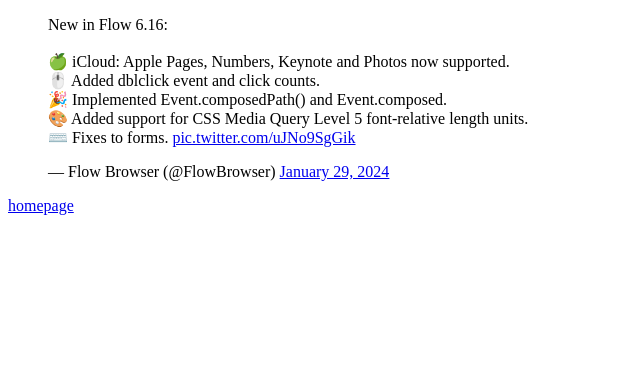
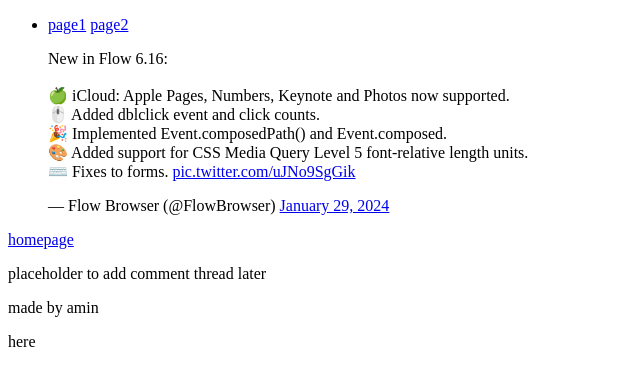
Before and after one commit to aminelbaladri/My_First_Portfolio, a plain HTML site: page html_basic/tweets.html in a window 1280 px wide. Shown: the whole page, without its empty margins (0-640 px from the left). Drawn offline with Linux system fonts and the light colour scheme.

Commit message:
structue website

```diff
--- a/html_basic/tweets.html
+++ b/html_basic/tweets.html
@@ -5,7 +5,27 @@
     <title>myfirstpage</title>
 </head>
 <body>
-    <blockquote class="twitter-tweet" data-media-max-width="560"><p lang="en" dir="ltr">New in Flow 6.16:<br><br>🍏 iCloud: Apple Pages, Numbers, Keynote and Photos now supported.<br>🖱️ Added dblclick event and click counts.<br>🎉 Implemented Event.composedPath() and Event.composed.<br>🎨 Added support for CSS Media Query Level 5 font-relative length units.<br>⌨️ Fixes to forms. <a href="https://t.co/uJNo9SgGik">pic.twitter.com/uJNo9SgGik</a></p>&mdash; Flow Browser (@FlowBrowser) <a href="https://twitter.com/FlowBrowser/status/1751971690156896432?ref_src=twsrc%5Etfw">January 29, 2024</a></blockquote> <script async src="https://platform.twitter.com/widgets.js" charset="utf-8"></script>
-    <a href="index.html">homepage</a>
+    <header>
+        <ul>
+            <li>
+                <a href="index.html">page1</a>
+                <a href="tweets.html">page2</a>
+            </li>
+        </ul>
+    </header>
+    <main>
+        <article>
+            <blockquote class="twitter-tweet" data-media-max-width="560"><p lang="en" dir="ltr">New in Flow 6.16:<br><br>🍏 iCloud: Apple Pages, Numbers, Keynote and Photos now supported.<br>🖱️ Added dblclick event and click counts.<br>🎉 Implemented Event.composedPath() and Event.composed.<br>🎨 Added support for CSS Media Query Level 5 font-relative length units.<br>⌨️ Fixes to forms. <a href="https://t.co/uJNo9SgGik">pic.twitter.com/uJNo9SgGik</a></p>&mdash; Flow Browser (@FlowBrowser) <a href="https://twitter.com/FlowBrowser/status/1751971690156896432?ref_src=twsrc%5Etfw">January 29, 2024</a></blockquote> <script async src="https://platform.twitter.com/widgets.js" charset="utf-8"></script>
+            <a href="index.html">homepage</a>
+        </article>
+        <aside>
+            <p>placeholder to add comment thread later</p>
+
+        </aside>
+    </main>
+    <footer>
+        <p>made by amin</p>
+        <a target="_blank"="https://www.google.com/">here</a>
+    </footer>
 </body>
 </html>
```
Also changed, not shown: html_basic/index.html (+20 -0 lines).
